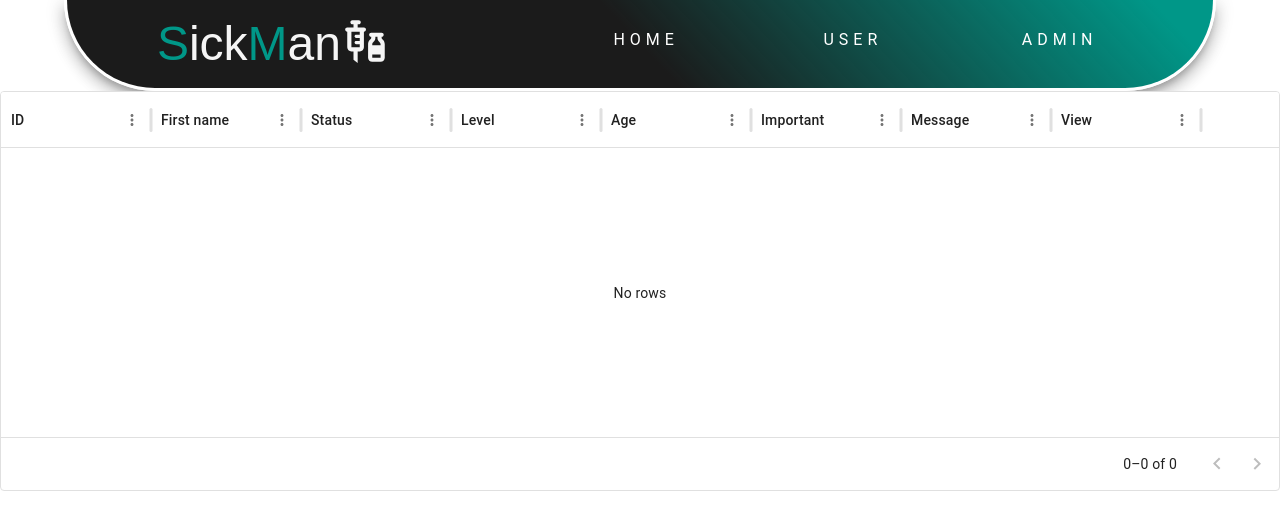
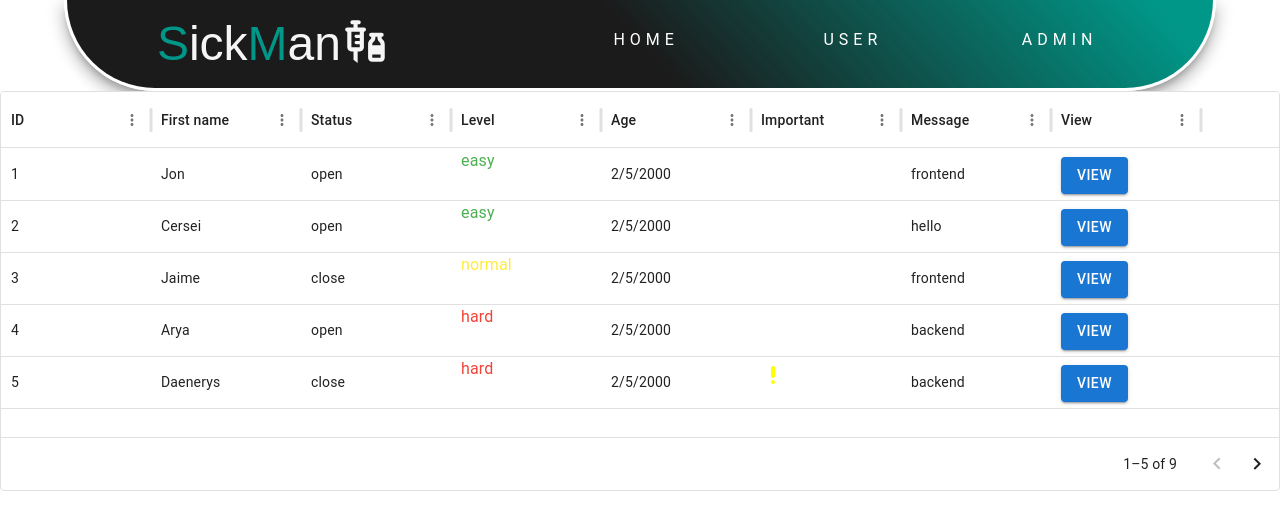
Before and after one commit to DevAbdoTolba/Pre_AHC-Status_APP, a Next.js app in the folder front/: page /admin in a window 1280 px wide. Shown: the top 530 px of the page. Built offline with nearby package versions, Linux system fonts and the light colour scheme; no server answers.

Commit message:
Revert "add api fetching data basis"
This reverts commit 1b024ec63d42a8e5d9bd3db23d62bd22472e4448.

```diff
--- a/front/src/components/AdminDataGrid.tsx
+++ b/front/src/components/AdminDataGrid.tsx
@@ -4,9 +4,9 @@ import { DataGrid, GridColDef } from '@mui/x-data-grid';
 import * as React from 'react';
 import PriorityHighRoundedIcon from "@mui/icons-material/PriorityHighRounded";
 import { green, yellow, red ,blue } from "@mui/material/colors";
-import { Button, Typography,Snackbar,Alert } from '@mui/material';
+import { Button, Typography } from '@mui/material';
 import Link from 'next/link';
-import axios from 'axios';
+
 
   const columns: GridColDef[] = [
     { field: "id", headerName: "ID", width: 150 },
@@ -75,115 +75,92 @@ import axios from 'axios';
     },
   ];
 
-
-// const rows = [
-//   {
-//     id: 1,
-//     level: "easy",
-//     firstName: "Jon",
-//     age: new Date("2000-02-05"),
-//     important: "false",
-//     status: "open",
-//     message: "frontend",
-//   },
-//   {
-//     id: 2,
-//     level: "easy",
-//     firstName: "Cersei",
-//     age: new Date("2000-02-05"),
-//     important: "ture",
-//     status: "open",
-//     message: "hello",
-//   },
-//   {
-//     id: 3,
-//     level: "normal",
-//     firstName: "Jaime",
-//     age: new Date("2000-02-05"),
-//     important: "false",
-//     status: "close",
-//     message: "frontend",
-//   },
-//   {
-//     id: 4,
-//     level: "hard",
-//     firstName: "Arya",
-//     age: new Date("2000-02-05"),
-//     important: "false",
-//     status: "open",
-//     message: "backend",
-//   },
-//   {
-//     id: 5,
-//     level: "hard",
-//     firstName: "Daenerys",
-//     age: new Date("2000-02-05"),
-//     important: "true",
-//     status: "close",
-//     message: "backend",
-//   },
-//   {
-//     id: 6,
-//     level: "easy",
-//     firstName: "Aill",
-//     age: new Date("2000-02-05"),
-//     important: "true",
-//     status: "open",
-//     message: "hello",
-//   },
-//   {
-//     id: 7,
-//     level: "hard",
-//     firstName: "Ferrara",
-//     age: new Date("2000-02-05"),
-//     important: "ture",
-//     status: "open",
-//     message: "frontend",
-//   },
-//   {
-//     id: 8,
-//     level: "normal",
-//     firstName: "Rossini",
-//     age: new Date("2000-02-05"),
-//     important: "true",
-//     status: "open",
-//     message: "frontend",
-//   },
-//   {
-//     id: 9,
-//     level: "hard",
-//     firstName: "Harvey",
-//     age: new Date("2000-02-05"),
-//     important: "false",
-//     status: "open",
-//     message: "frontend",
-//   },
-// ];
+const rows = [
+  {
+    id: 1,
+    level: "easy",
+    firstName: "Jon",
+    age: new Date("2000-02-05"),
+    important: "false",
+    status: "open",
+    message: "frontend",
+  },
+  {
+    id: 2,
+    level: "easy",
+    firstName: "Cersei",
+    age: new Date("2000-02-05"),
+    important: "ture",
+    status: "open",
+    message: "hello",
+  },
+  {
+    id: 3,
+    level: "normal",
+    firstName: "Jaime",
+    age: new Date("2000-02-05"),
+    important: "false",
+    status: "close",
+    message: "frontend",
+  },
+  {
+    id: 4,
+    level: "hard",
+    firstName: "Arya",
+    age: new Date("2000-02-05"),
+    important: "false",
+    status: "open",
+    message: "backend",
+  },
+  {
+    id: 5,
+    level: "hard",
+    firstName: "Daenerys",
+    age: new Date("2000-02-05"),
+    important: "true",
+    status: "close",
+    message: "backend",
+  },
+  {
+    id: 6,
+    level: "easy",
+    firstName: "Aill",
+    age: new Date("2000-02-05"),
+    important: "true",
+    status: "open",
+    message: "hello",
+  },
+  {
+    id: 7,
+    level: "hard",
+    firstName: "Ferrara",
+    age: new Date("2000-02-05"),
+    important: "ture",
+    status: "open",
+    message: "frontend",
+  },
+  {
+    id: 8,
+    level: "normal",
+    firstName: "Rossini",
+    age: new Date("2000-02-05"),
+    important: "true",
+    status: "open",
+    message: "frontend",
+  },
+  {
+    id: 9,
+    level: "hard",
+    firstName: "Harvey",
+    age: new Date("2000-02-05"),
+    important: "false",
+    status: "open",
+    message: "frontend",
+  },
+];
 
 
 export default function DataGridDemo() {
-  const [rows , setRows] = React.useState([]);
-  const [snackbar , setSnackbar] = React.useState({open: false, message:'' , severity:'success'});
-  const fetchData = async () =>{
-    try{
-    const response = await axios.get('/api/get/all');
-    setRows(response.data);
-    setSnackbar({open:true , message:'Data fetched successfully!' , severity:'success'});
-    }catch(error){
-    setSnackbar({open:true , message:'Failed to fetch data.' , severity:'error'});
-  }
-  };
-  React.useEffect(() =>{
-    fetchData();
-  }, []);
-
-  const handleRefresh = ()=> {
-    fetchData();
-  };
-
-  const handleCloseSnackBar = () => {
-    setSnackbar({...snackbar , open: false});
-  };
 
   return (
     <Box sx={{ height: 400, width: "100%" }}>
```
